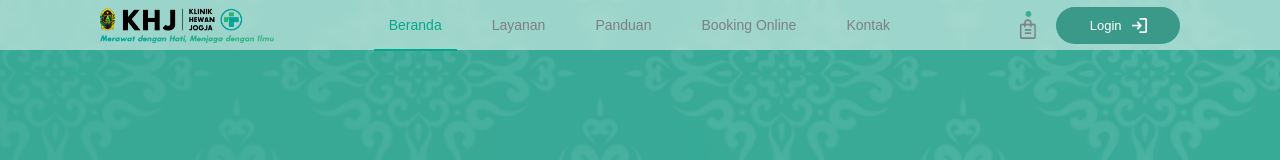
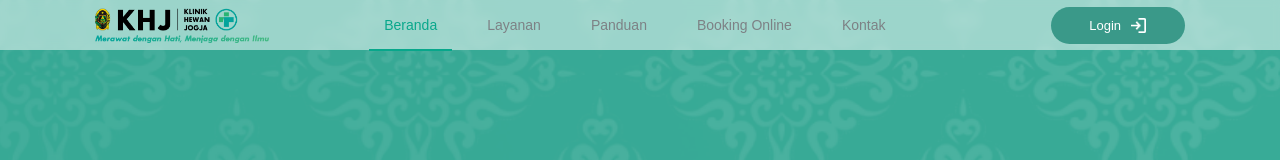
Before and after one commit to topiqnurrm/KHJ-Klinik-Hewan-Jogja, a React (Vite) app: page /homepage in a window 1280 px wide. Shown: the top 160 px of the page. Built offline with nearby package versions, Linux system fonts and the light colour scheme; no server answers; a web font is replaced by a local one.

Commit message:
props hp4 berhasil

```diff
--- a/src/components/navbar/NavBar.css
+++ b/src/components/navbar/NavBar.css
@@ -102,9 +102,16 @@
     /* box-shadow: 0px 2px 5px rgba(0, 0, 0, 0.2); */
     gap: 5px;
     transition: background-color 0.3s ease;
-    width: 94.24px;
+    width: 104.24px;
     height: 27px;
+
+    /* margin-left: 150px; */
 }
+
+.not-logged-in {
+    margin-left: 150px;
+}
+
 
 /* Efek Hover pada User Profile */
 .user-profile:hover {
@@ -176,7 +183,7 @@
     justify-content: center;
     height: 45px;
 
-    width: 124.24px;
+    width: 134.24px;
     height: 25px;
 
     /* width: 114.24px;
@@ -192,6 +199,4 @@
     padding-right: 0;
     gap: 0px;
 
-    width: 114.24px;
-    height: 27px;
 }
--- a/src/components/navbar/NavBar.jsx
+++ b/src/components/navbar/NavBar.jsx
@@ -29,7 +29,7 @@ const NavBar = ({ userId, identity }) => {
                     } else {
                         console.warn("User data is null");
                     }
-                })
+                });
         }
     }, [identity]);
 
@@ -83,7 +83,8 @@ const NavBar = ({ userId, identity }) => {
                 <li onClick={() => scrollToSection("hp5")} className={`linav ${activeSection === "hp5" ? "active" : ""}`}>Kontak</li>
             </ul>
 
-            {/* Ikon Pesan */}
+            {/* ✅ Message Icon hanya ditampilkan jika login */}
+            {identity && (
                 <a href="#pesanan" style={{ textDecoration: "none" }}>
                     <div className="message-icon">
                         <img
@@ -95,6 +96,7 @@ const NavBar = ({ userId, identity }) => {
                         />
                     </div>
                 </a>
+            )}
 
             {/* Profil / Login */}
             {identity ? (
@@ -117,7 +119,7 @@ const NavBar = ({ userId, identity }) => {
                                     : userImg
                             }
                             alt="User"
-                            className="user-img" // ✅ pakai border untuk user login
+                            className="user-img"
                             onError={(e) => {
                                 e.target.onerror = null;
                                 e.target.src = userImg;
@@ -133,7 +135,12 @@ const NavBar = ({ userId, identity }) => {
                     />
                 </>
             ) : (
-                <Link to="/" className="user-profile login-wrapper" style={{ textDecoration: "none" }}>
+                // <Link to="/" className="user-profile login-wrapper" style={{ textDecoration: "none" }}>
+                <Link
+                    to="/"
+                    className={`user-profile login-wrapper ${!identity ? "not-logged-in" : ""}`}
+                    style={{ textDecoration: "none" }}
+                >
                     <div className="login-content">
                         <span className="user-id">Login</span>
                         <img src={loginImg} alt="Login" className="login-img" />
--- a/src/pages/homepage/HomePage.jsx
+++ b/src/pages/homepage/HomePage.jsx
@@ -2,17 +2,19 @@ import React from "react";
 import Hp1 from "./contents/hp1/hp1";
 import Hp2 from "./contents/hp2/hp2";
 import Hp3 from "./contents/hp3/hp3";
-import Hp4 from "./contents/hp4/hp4";
+// import Hp4 from "./contents/hp4/hp4";
 import Hp5 from "./contents/hp5/hp5";
 import "./HomePage.css";
 
 function HomePage() {
+  const identity = JSON.parse(localStorage.getItem("identity"));
+
   return (
     <div className="homeprime">
       <Hp1 />
       <Hp2 />
       <Hp3 />
-      <Hp4 />
+      {/* <Hp4 identity={identity} />  */}
       <Hp5 />
     </div>
   );
--- a/src/pages/homepage/contents/hp4/hp4.css
+++ b/src/pages/homepage/contents/hp4/hp4.css
@@ -171,3 +171,28 @@
   padding-left: 20px; /* Padding kiri */
   padding-right: 20px; /* Padding kanan */
 }
+
+
+
+
+.login-required .login-message {
+  text-align: center;
+  padding: 2rem;
+  font-size: 1.2rem;
+}
+
+.login-required .login-btn {
+  background-color: #339989;
+  padding: 0.8rem 1.5rem;
+  border-radius: 20px;
+  color: white;
+  font-weight: bold;
+  text-decoration: none;
+  margin-top: 1rem;
+  display: inline-block;
+  transition: background-color 0.3s;
+}
+
+.login-required .login-btn:hover {
+  background-color: #267a73;
+}
--- a/src/pages/homepage/contents/hp4/hp4.jsx
+++ b/src/pages/homepage/contents/hp4/hp4.jsx
@@ -2,8 +2,8 @@ import { useState } from "react";
 import "./hp4.css";
 
 import Halaman1 from "./pages/hal1/Halaman1";
-import Halaman2 from "./pages//hal2/Halaman2";
-import Halaman3 from "./pages//hal3/Halaman3";
+import Halaman2 from "./pages/hal2/Halaman2";
+import Halaman3 from "./pages/hal3/Halaman3";
 import Halaman4 from "./pages/hal4/Halaman4";
 
 import kiri from "./gambar/kiri.png";
@@ -11,7 +11,9 @@ import kiriHover from "./gambar/kiri_hover.png";
 import kanan from "./gambar/kanan.png";
 import kananHover from "./gambar/kanan_hover.png";
 
-function Hp4() {
+import { Link } from "react-router-dom";
+
+function Hp4({ identity }) {
   const tabs = ["data-user", "data-pasien", "pelayanan", "konfirmasi"];
   const [activeTab, setActiveTab] = useState("data-user");
   const [leftHover, setLeftHover] = useState(false);
@@ -31,25 +33,50 @@ function Hp4() {
     }
   };
 
+  // 🔒 Jika belum login, tampilkan hanya pesan login
+  if (!identity) {
+    return (
+      <section id="hp4" className="hp4 login-required">
+        <div className="content-wrapper">
+          <div className="header">
+            <h1>Booking Online</h1>
+          </div>
+          <div className="login-message">
+            <p>Untuk melakukan booking online, harap login terlebih dahulu.</p>
+            <Link to="/" className="login-btn">Login</Link>
+          </div>
+        </div>
+      </section>
+    );
+  }
+
+  // ✅ Jika sudah login, tampilkan isi booking
   return (
     <section id="hp4" className="hp4">
       <div className="content-wrapper">
+        {/* <div className="header">
+          <h1>Booking Online</h1>
+
+        </div> */}
         <div className="header">
           <h1>Booking Online</h1>
+          {identity && (
+            <p className="identity-status">
+              ✅ Login berhasil! ID kamu: <strong>{identity}</strong>
+            </p>
+          )}
         </div>
+
         <nav className="top-bar">
           <button className={`tab ${activeTab === "data-user" ? "active" : ""}`} onClick={() => setActiveTab("data-user")}>
             1. Data Klien
           </button>
-          <span> </span>
           <button className={`tab ${activeTab === "data-pasien" ? "active" : ""}`} onClick={() => setActiveTab("data-pasien")}>
             2. Data Pasien
           </button>
-          <span> </span>
           <button className={`tab ${activeTab === "pelayanan" ? "active" : ""}`} onClick={() => setActiveTab("pelayanan")}>
             3. Pelayanan
           </button>
-          <span> </span>
           <button className={`tab ${activeTab === "konfirmasi" ? "active" : ""}`} onClick={() => setActiveTab("konfirmasi")}>
             4. Konfirmasi
           </button>
@@ -58,24 +85,26 @@ function Hp4() {
         <div className="bottom-container">
           <button
             className="nav-button_kiri"
-            // onClick={handleLeftClick}
-            // disabled={activeTab === "data-user"}
-            // onMouseEnter={() => setLeftHover(true)}
-            // onMouseLeave={() => setLeftHover(false)}
+            onClick={handleLeftClick}
+            disabled={activeTab === "data-user"}
+            onMouseEnter={() => setLeftHover(true)}
+            onMouseLeave={() => setLeftHover(false)}
           >
             <img src={leftHover ? kiriHover : kiri} alt="Kiri" />
           </button>
+
           <div className="content-box">
             {activeTab === "data-user" && <Halaman1 />}
             {activeTab === "data-pasien" && <Halaman2 />}
             {activeTab === "pelayanan" && <Halaman3 />}
             {activeTab === "konfirmasi" && <Halaman4 />}
           </div>
+
           <button
             className="nav-button_kanan"
-            // onClick={handleRightClick}
+            onClick={handleRightClick}
             disabled={activeTab === "konfirmasi"}
-            // onMouseEnter={() => setRightHover(true)}
+            onMouseEnter={() => setRightHover(true)}
             onMouseLeave={() => setRightHover(false)}
           >
             <img src={rightHover ? kananHover : kanan} alt="Kanan" />
--- a/src/show_pages/homepage/homepage.jsx
+++ b/src/show_pages/homepage/homepage.jsx
@@ -4,6 +4,8 @@ import NavBar from "../../components/navbar/NavBar.jsx";
 import ChatButton from "../../components/chat/ChatAdmin.jsx";
 
 import './homepage.css';
+
+import Hp4 from "../../pages/homepage/contents/hp4/hp4.jsx";
 
 function Userland() {
   const user = JSON.parse(localStorage.getItem("user"));
@@ -45,6 +47,10 @@ function Userland() {
       )}
 
       <HomePage />
+
+      {/* ✅ Tambahkan di sini */}
+      {/* <Hp4 identity={identity} /> */}
+      <Hp4 identity={userIdentity} />
     </>
   );
 }
```
Lines whose indentation alone changed are shown as unchanged.
